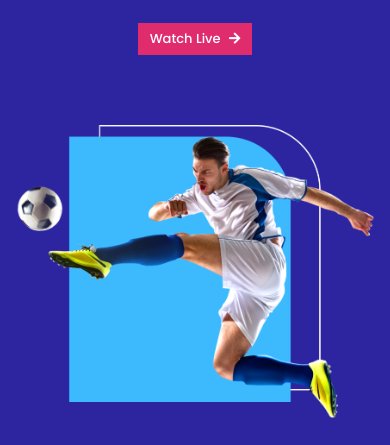
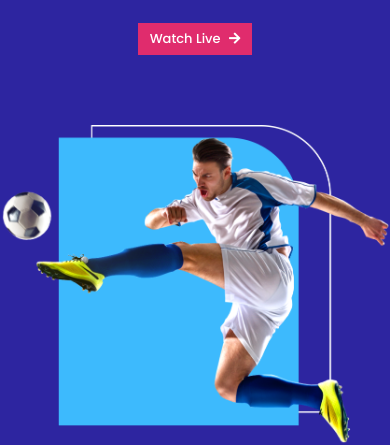
Before and after one commit to VladRizea/fotbal, a plain HTML site: page index.html in a window 390 px wide. Shown: the part 413-858 px from the top of the page. Drawn offline with Linux system fonts and the light colour scheme.

Commit message:
Assignment has been done

```diff
--- a/responsive.css
+++ b/responsive.css
@@ -102,7 +102,7 @@
 
     #top-section {
         padding-bottom: 0px;
-        min-height: 88vh;
+        min-height: auto;
     }
 
     #players,
@@ -212,7 +212,8 @@
     .inner-banner {
         display: grid;
         grid-template-columns: 1fr;
-        padding: 63px 15px 0;
+        padding: 63px 0 0;
+        overflow: hidden;
     }
 
     .huge-title h1 {
```
